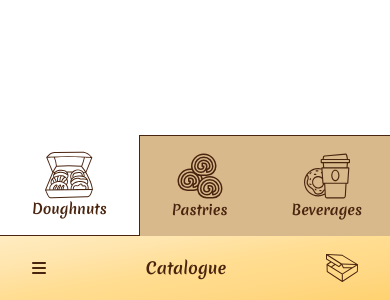
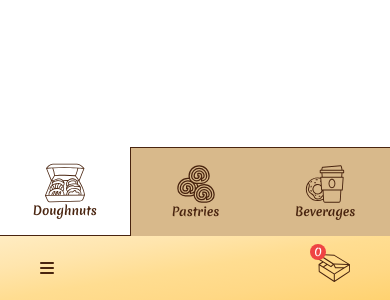
Before and after one commit to jmosias/doughnut-country, a Vue app: page /catalogue in a window 390 px wide. Shown: the part 544-844 px from the top of the page. Built offline with nearby package versions, Linux system fonts and the light colour scheme; a web font is replaced by a local one.

Commit message:
Add cart counter and fix navigation stylings

```diff
--- a/src/views/Catalogue.vue
+++ b/src/views/Catalogue.vue
@@ -16,21 +16,29 @@
             'not-selected': currentCategoryName !== category.name,
           }"
         >
-          <svg class="w-12 h-12 fill-current">
+          <svg class="w-10 h-10 sm:w-12 sm:h-12 fill-current">
             <use :xlink:href="`#${category.icon}`" />
           </svg>
-          <p class="text-sm font-head font-bold">{{ category.name }}</p>
+          <p class="text-xs sm:text-sm font-head font-bold">
+            {{ category.name }}
+          </p>
         </div>
       </div>
     </div>
     <nav
-      class="bg-gradient-primary w-full py-4 px-8 flex justify-between items-center sm:w-auto sm:h-full sm:py-8 sm:px-4 sm:flex-col sm:justify-start sm:gap-8"
+      class="bg-gradient-primary w-full py-2 px-8 flex justify-between items-center sm:w-auto sm:h-full sm:py-8 sm:px-4 sm:flex-col sm:justify-start sm:gap-4"
     >
-      <i class="fas fa-bars sm:cursor-pointer"></i>
-      <p class="font-head font-bold sm:hidden">Catalogue</p>
-      <svg class="w-8 h-8 fill-current sm:cursor-pointer">
-        <use :xlink:href="'#box'" />
-      </svg>
+      <i class="fas fa-bars p-2 sm:cursor-pointer"></i>
+      <!-- <p class="text-sm font-head font-bold sm:hidden">Catalogue</p> -->
+      <div class="relative p-2 sm:cursor-pointer">
+        <svg class="w-8 h-8 fill-current">
+          <use :xlink:href="'#box'" />
+        </svg>
+        <span
+          class="absolute top-0 left-0 w-4 h-4 flex justify-center items-center font-head text-xs bg-red-500 text-c-white rounded-full"
+          >0</span
+        >
+      </div>
     </nav>
   </main>
 </template>
@@ -64,12 +72,6 @@ export default {
 </script>
 
 <style lang="postcss" scoped>
-.category,
-.category p,
-.category svg {
-  @apply transition-all;
-}
-
 .category {
   @apply border-c-tertiary;
 }
```
